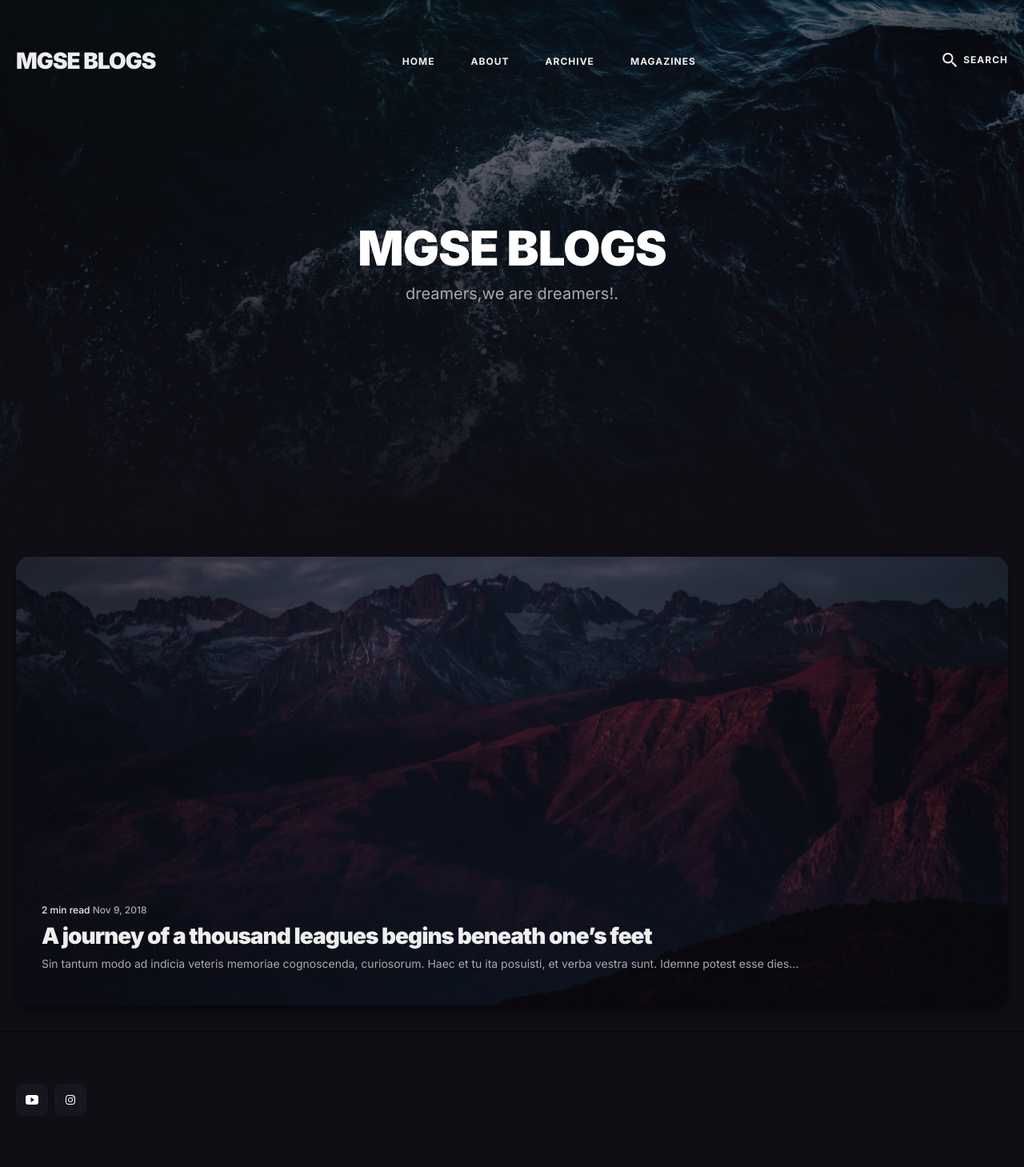
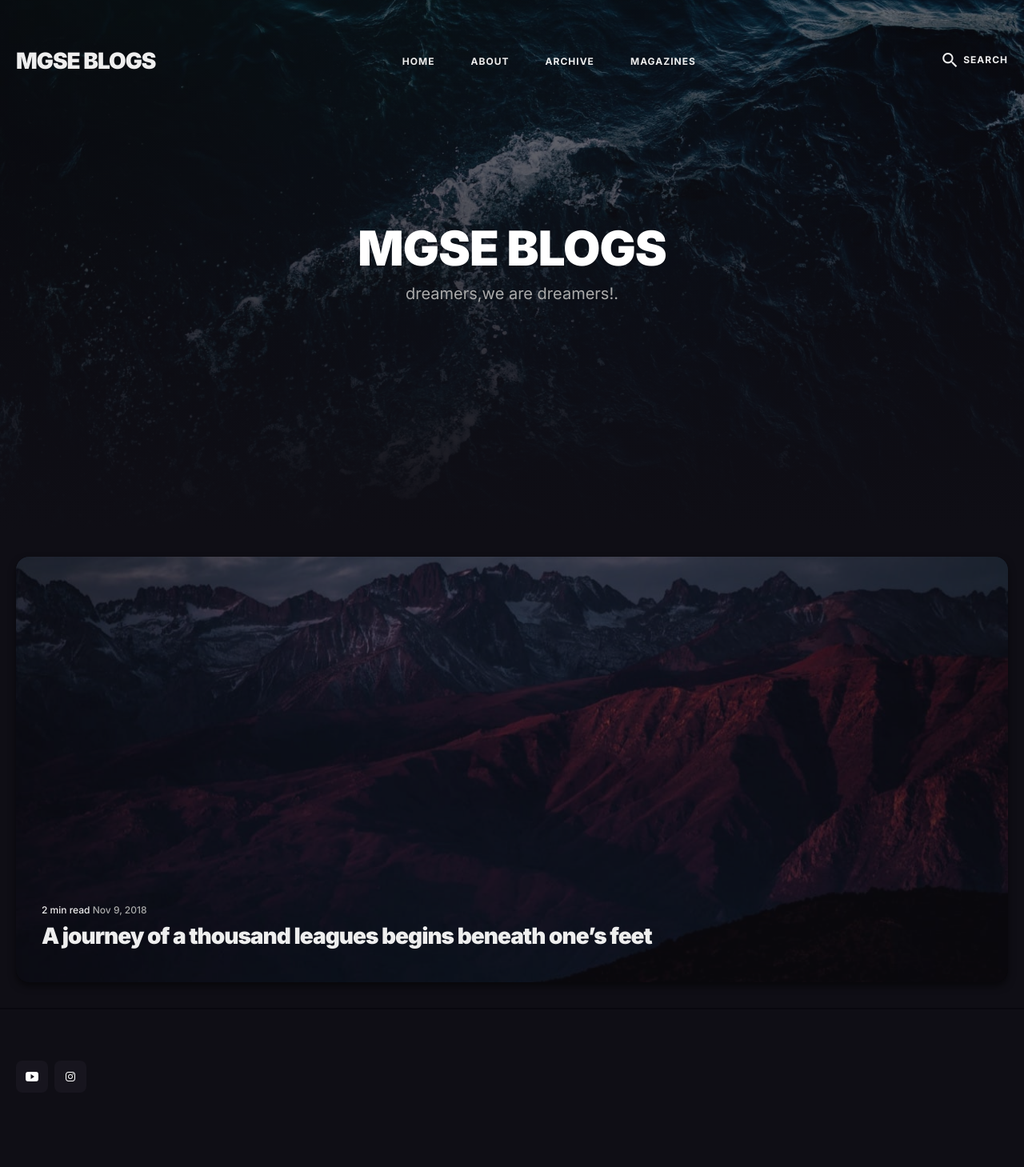
Before and after one commit to MGSE-Blogs/mgse-blogs.github.io, a Jekyll site: the page built from index.html, in a window 1280 px wide. Shown: the whole page at 80% size. Built offline with Jekyll 4.4.1, drawn with Linux system fonts in a browser that asks for light colours; nearby versions of some CDN libraries; the list of posts is cut into pages by our own code; after the commit the page ends 1430 px from its top, so only the background shows below that.

Commit message:
Update 2018-11-09-A-journey-of-a-thousand-leagues-begins-beneath-one’s-feet.markdown

```diff
--- a/_posts/2018-11-09-A-journey-of-a-thousand-leagues-begins-beneath-one’s-feet.markdown
+++ b/_posts/2018-11-09-A-journey-of-a-thousand-leagues-begins-beneath-one’s-feet.markdown
@@ -1,7 +1,6 @@
 ---
 layout: post
 title:  A journey of a thousand leagues begins beneath one’s feet
-description: Sin tantum modo ad indicia veteris memoriae cognoscenda, curiosorum. Haec et tu ita posuisti, et verba vestra sunt. Idemne potest esse dies...
 date:   2018-11-09
 image:  '/images/06.jpg'
 ---
```
